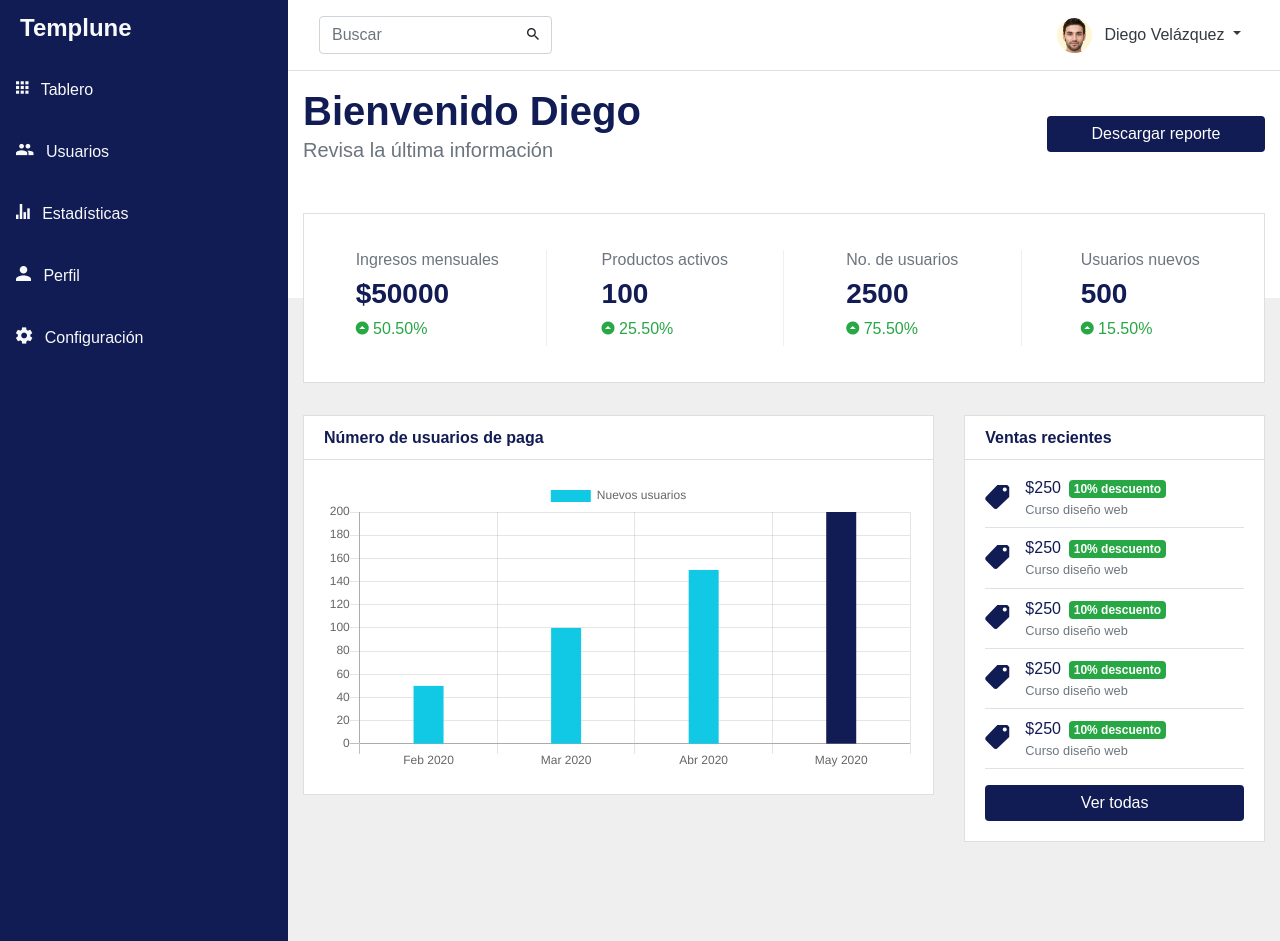
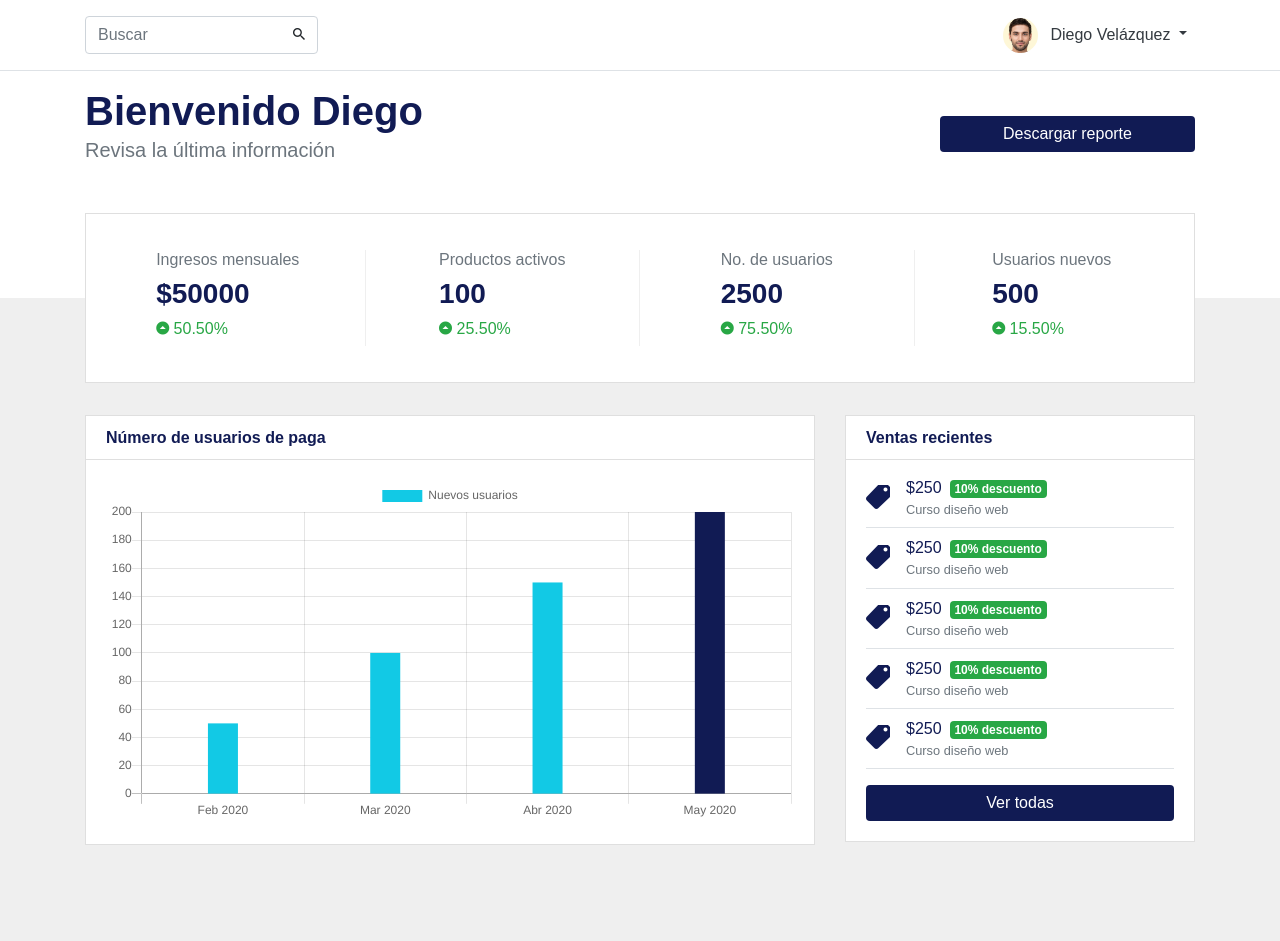
Before and after one commit to CliveGlitch/PIA-Front-End, a PHP site: the page made by log in/Dashboard/dashboard.php in a window 1280 px wide. Run offline with PHP 8.4, Linux system fonts and the light colour scheme; some web fonts are replaced.

Commit message:
Dashboard 1

```diff
--- a/log in/Dashboard/dashboard.php
+++ b/log in/Dashboard/dashboard.php
@@ -24,28 +24,6 @@
 
 <body>
     <div class="d-flex" id="content-wrapper">
-
-        <!-- Sidebar -->
-        <div id="sidebar-container" class="bg-primary">
-            <div class="logo">
-                <h4 class="text-light font-weight-bold mb-0">Templune</h4>
-            </div>
-            <div class="menu">
-                <a href="#" class="d-block text-light p-3 border-0"><i class="icon ion-md-apps lead mr-2"></i>
-                    Tablero</a>
-
-                <a href="#" class="d-block text-light p-3 border-0"><i class="icon ion-md-people lead mr-2"></i>
-                    Usuarios</a>
-
-                <a href="#" class="d-block text-light p-3 border-0"><i class="icon ion-md-stats lead mr-2"></i>
-                    Estadísticas</a>
-                <a href="#" class="d-block text-light p-3 border-0"><i class="icon ion-md-person lead mr-2"></i>
-                    Perfil</a>
-                <a href="#" class="d-block text-light p-3 border-0"> <i class="icon ion-md-settings lead mr-2"></i>
-                    Configuración</a>
-            </div>
-        </div>
-        <!-- Fin sidebar -->
 
         <div class="w-100">
 
```
